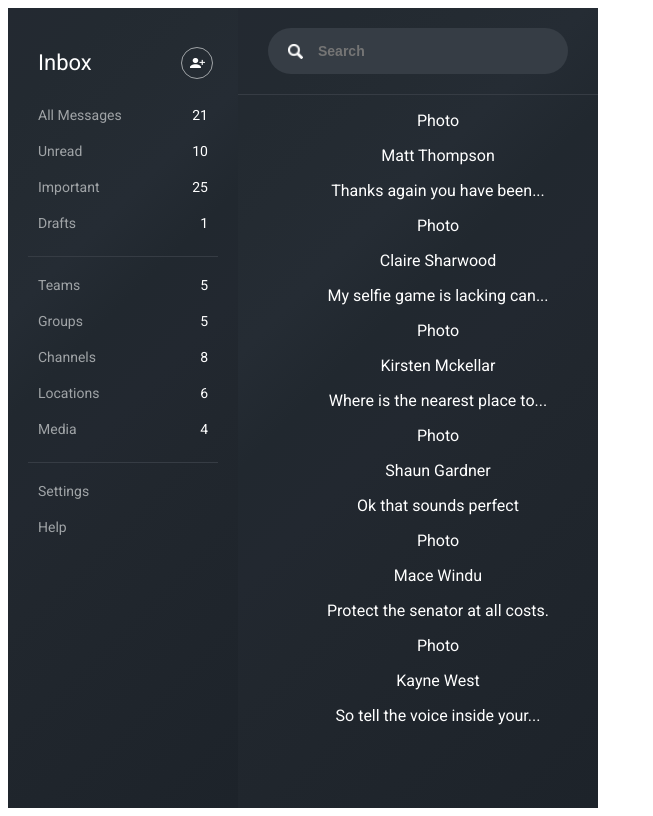
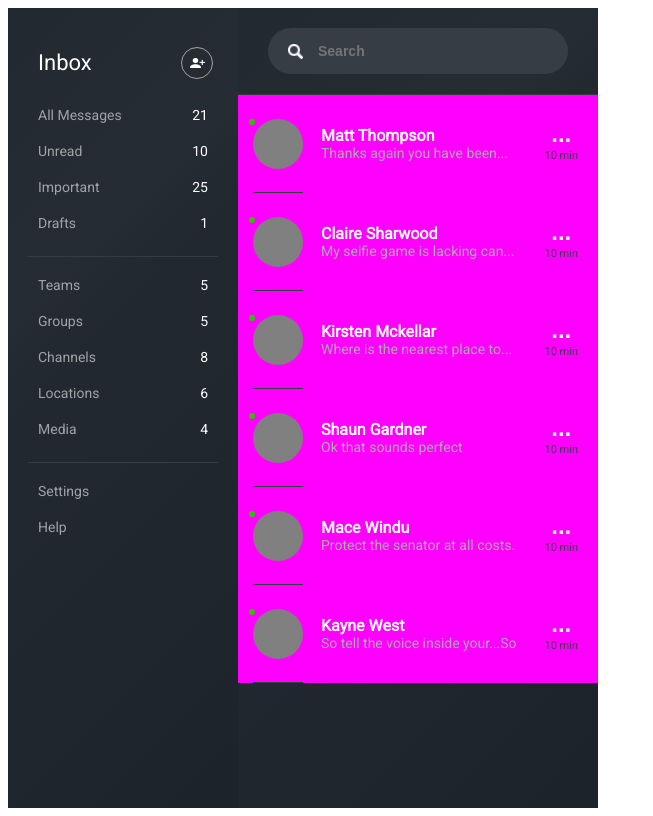
Before and after one commit to IrinaFitas/chat, a Vue app: page / in a window 1280 px wide. Shown: the whole page, without its empty margins (0-653 px from the left). Built offline with nearby package versions, Linux system fonts and the light colour scheme.

Commit message:
Stylized ContactList

```diff
--- a/src/components/ContactList.vue
+++ b/src/components/ContactList.vue
@@ -7,45 +7,81 @@
 		<div class="contact-list-container">
 			<ul class='contact-list'>
 				<li>
-					<div>
-						<div class="user-photo">Photo</div>
+					<div class="content-list">
+						<div class="user-photo"></div>
+						<div class="user-message">
 							<p class="user-name">Matt Thompson</p>
 							<p class="message">Thanks again you have been...</p>
 						</div>
+						<div class="user-info">
+							<button>...</button>
+							<p>10 min</p>
+						</div>
+					</div>
 				</li>
 				<li>
-					<div>
-						<div class="user-photo">Photo</div>
+					<div class="content-list">
+						<div class="user-photo"></div>
+						<div class="user-message">
 							<p class="user-name">Claire Sharwood</p>
 							<p class="message">My selfie game is lacking can...</p>
 						</div>
+						<div class="user-info">
+							<button>...</button>
+							<p>10 min</p>
+						</div>
+					</div>
 				</li>
 				<li>
-					<div>
-						<div class="user-photo">Photo</div>
+					<div class="content-list">
+						<div class="user-photo"></div>
+						<div class="user-message">
 							<p class="user-name">Kirsten Mckellar</p>
 							<p class="message">Where is the nearest place to...</p>
 						</div>
+						<div class="user-info">
+							<button>...</button>
+							<p>10 min</p>
+						</div>
+					</div>
 				</li>
 				<li>
-					<div>
-						<div class="user-photo">Photo</div>
+					<div class="content-list">
+						<div class="user-photo"></div>
+						<div class="user-message">
 							<p class="user-name">Shaun Gardner</p>
 							<p class="message">Ok that sounds perfect</p>
 						</div>
+						<div class="user-info">
+							<button>...</button>
+							<p>10 min</p>
+						</div>
+					</div>
 				</li>
 				<li>
-					<div>
-						<div class="user-photo">Photo</div>
+					<div class="content-list">
+						<div class="user-photo"></div>
+						<div class="user-message">
 							<p class="user-name">Mace Windu</p>
 							<p class="message">Protect the senator at all costs. </p>
 						</div>
+						<div class="user-info">
+							<button>...</button>
+							<p>10 min</p>
+						</div>
+					</div>
 				</li>
 				<li>
-					<div>
-						<div class="user-photo">Photo</div>
+					<div class="content-list">
+						<div class="user-photo"></div>
+						<div class="user-message">
 							<p class="user-name">Kayne West</p>
-						<p class="message">So tell the voice inside your...</p>
+							<p class="message">So tell the voice inside your...So tell the voice inside your...So tell the voice inside your...So tell the voice inside your...So tell the voice inside your...So tell the voice inside your...So tell the voice inside your...So tell the voice inside your...</p>
+						</div>
+						<div class="user-info">
+							<button>...</button>
+							<p>10 min</p>
+						</div>
 					</div>
 				</li>
 			</ul>
@@ -80,6 +116,89 @@
 		.contact-list-container {
 			.contact-list {
 				list-style: none;
+				padding: 0;
+				margin: 0;
+			}
+
+			li {
+				padding: 0;
+				margin: 0;
+
+				.content-list {
+					display: flex;
+					align-items: center;
+					padding: 24px 20px 24px 15px;
+					background-color: fuchsia;
+					box-sizing: border-box;
+
+					.user-photo {
+						position: relative;
+						width: 50px;
+						height: 50px;
+						border-radius: 50%;
+						margin-right: 18px;
+						background-color: grey;
+
+						&::before {
+							display: block;
+							content: "";
+							position: absolute;
+							left: -4px;
+							width: 6px;
+							height: 6px;
+							background-color: #2dc100;
+							border-radius: 50%;
+						}
+
+						&::after {
+							display: block;
+							content: "";
+							position: absolute;
+							bottom: -24px;
+							width: 50px;
+							height: 1px;
+							background-color: #363c44;
+						}
+					}
+
+					.user-message {
+						height: 36px;
+						width: 200px;
+						overflow: hidden;
+						text-align: left;
+
+						.user-name {
+							font-size: 16px;
+							font-weight: bold;
+							margin: 0;
+						}
+						.message {
+							margin: 0;
+							font-size: 14px;
+							color: #abacae;
+						}
+					}
+
+					.user-info {
+						margin-left: auto;
+						align-self: flex-start;
+
+						button {
+							border: none;
+							background-color: transparent;
+							color: #ffffff;
+							font-size: 24px;
+							font-weight: bold;
+							outline: none;
+						}
+
+						p {
+							margin: 0;
+							font-size: 11px;
+							color: #363c44;
+						}
+					}
+				}
 			}
 		}
 	}
```
Lines whose indentation alone changed are shown as unchanged.
